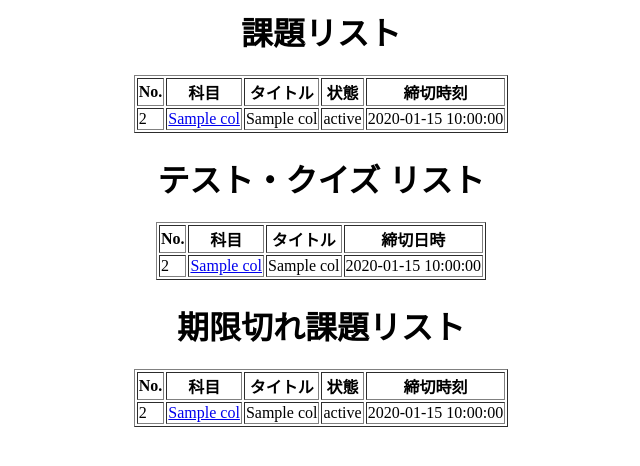
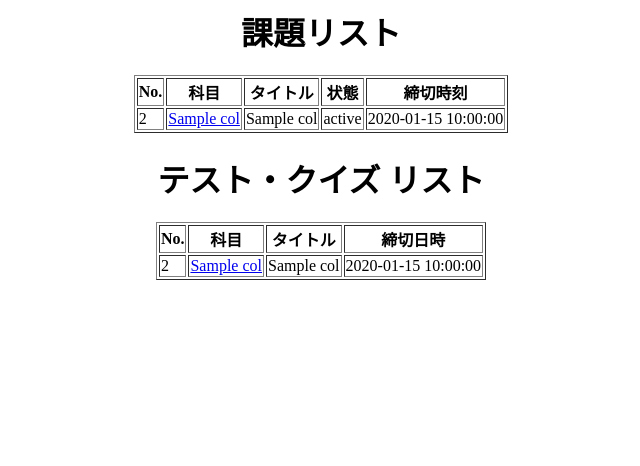
Before and after one commit to kenbun/ku_panda_app, a Flask app: template templates/assign_list.html in a window 1280 px wide. Shown: the top 466 px of the page, without its empty margins (319-959 px from the left). Run offline with Flask 2, Linux system fonts and the light colour scheme; the template is opened without the code that fills it: most values are stand-ins (such as "Sample title", 1, 10 or a date in 2020).

Commit message:
delete view dead_assign, add radio checked

```diff
--- a/app.py
+++ b/app.py
@@ -23,8 +23,8 @@ def assign_list():
     subject = ku.get_subject(login, semester)
     subject = ku.get_url(subject,session,loop)
     assign = ku.get_yet_assign(subject, session, loop)
-    yet_assign, dead_assign = assign_classification(assign)
-    return render_template('assign_list.html', yet_list=yet_assign, dead_list=dead_assign, test_list=ku.get_yet_test(subject, session, loop))
+    yet_assign = assign_classification(assign)
+    return render_template('assign_list.html', yet_list=yet_assign, test_list=ku.get_yet_test(subject, session, loop))
   else:
     return redirect(url_for('/'))
 
@@ -45,9 +45,9 @@ def assign_classification(assign):
     deadline = re.split('[/: ]', var.deadline)
     if now < datetime.datetime(*[int(num) for num in deadline]):
       yet_assign = yet_assign.append({'subject':assign.iloc[index].subject, 'title':assign.iloc[index].title, 'deadline':assign.iloc[index].deadline, 'status':assign.iloc[index].status, 'url':assign.iloc[index].url}, ignore_index=True)
-    else:
-      dead_assign = dead_assign.append({'subject':assign.iloc[index].subject, 'title':assign.iloc[index].title, 'deadline':assign.iloc[index].deadline, 'status':assign.iloc[index].status, 'url':assign.iloc[index].url}, ignore_index=True)
-  return yet_assign, dead_assign
+    # else:
+    #   dead_assign = dead_assign.append({'subject':assign.iloc[index].subject, 'title':assign.iloc[index].title, 'deadline':assign.iloc[index].deadline, 'status':assign.iloc[index].status, 'url':assign.iloc[index].url}, ignore_index=True)
+  return yet_assign#, dead_assign
 
 if __name__ == '__main__':
   app.run(debug=True)
--- a/templates/assign_list.html
+++ b/templates/assign_list.html
@@ -84,48 +84,5 @@
         {% endfor %}
       </tbody>
     </table>
-    <h1 align="center">期限切れ課題リスト</h1>
-    <table align="center" border="1">
-      <thead>
-        <tr>
-          <th>
-            No.
-          </th>
-          <th>
-            科目
-          </th>
-          <th>
-            タイトル
-          </th>
-          <th>
-            状態
-          </th>
-          <th>
-            締切時刻
-          </th>
-        </tr>
-      </thead>
-      <tbody>
-        {% for index, col in dead_list.iterrows()%}
-          <tr>
-            <td>
-              {{index+1}}
-            </td>
-            <td>
-              <a href="{{col.url}}">{{col.subject}}</a>
-            </td>
-            <td>
-              {{col.title}}
-            </td>
-            <td>
-              {{col.status}}
-            </td>
-            <td>
-              {{col.deadline}}
-            </td>
-          </tr>
-        {% endfor %}
-      </tbody>
-    </table>
   </body>
 </html>
--- a/templates/login.html
+++ b/templates/login.html
@@ -30,7 +30,7 @@
             </th>
             <td>
               <label for="early">前期:</label>
-              <input type="radio" id="early" name="semester" value="前期">
+              <input type="radio" id="early" name="semester" value="前期" checked="checked">
               <label for="late">後期:</label>
               <input type="radio" id="late" name="semester" value="後期">
             </td>
```
Also changed, not shown: ku_panda.py (+4 -5 lines).
